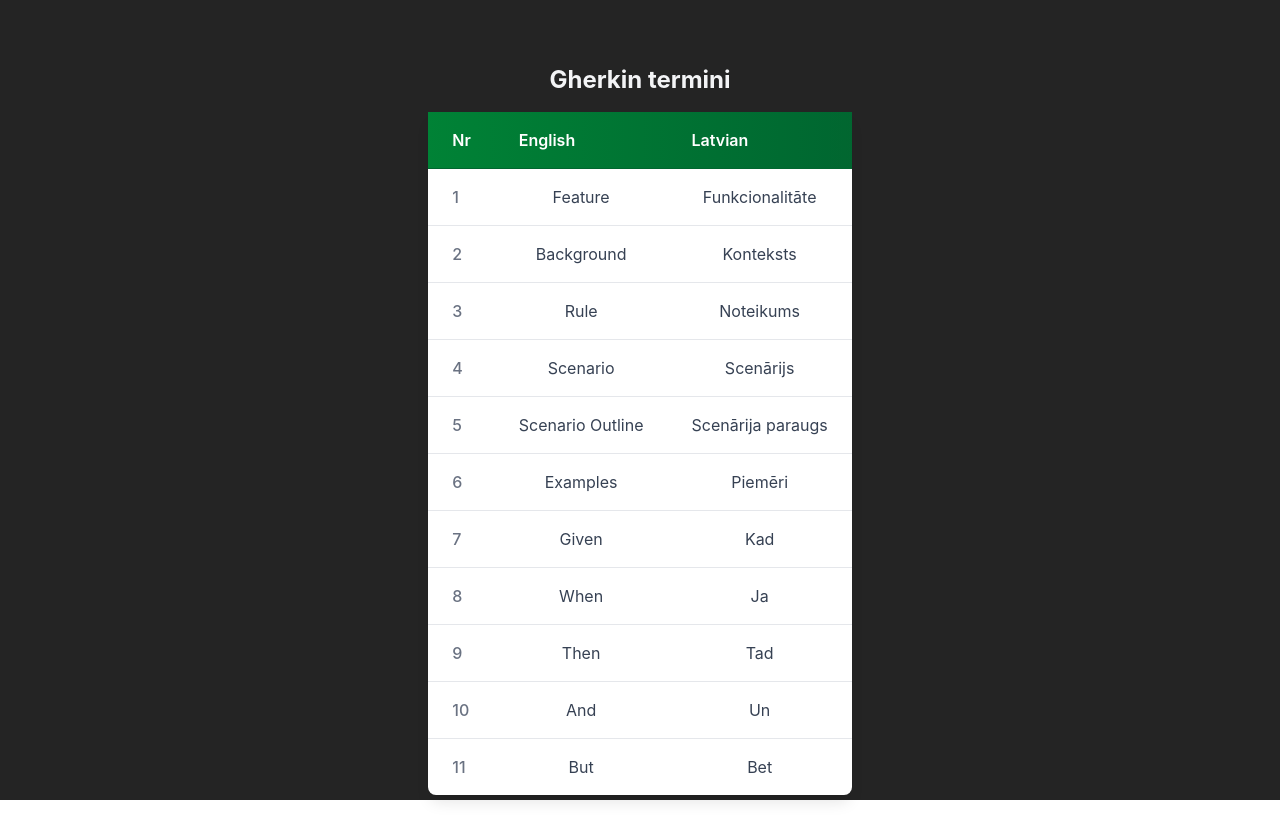
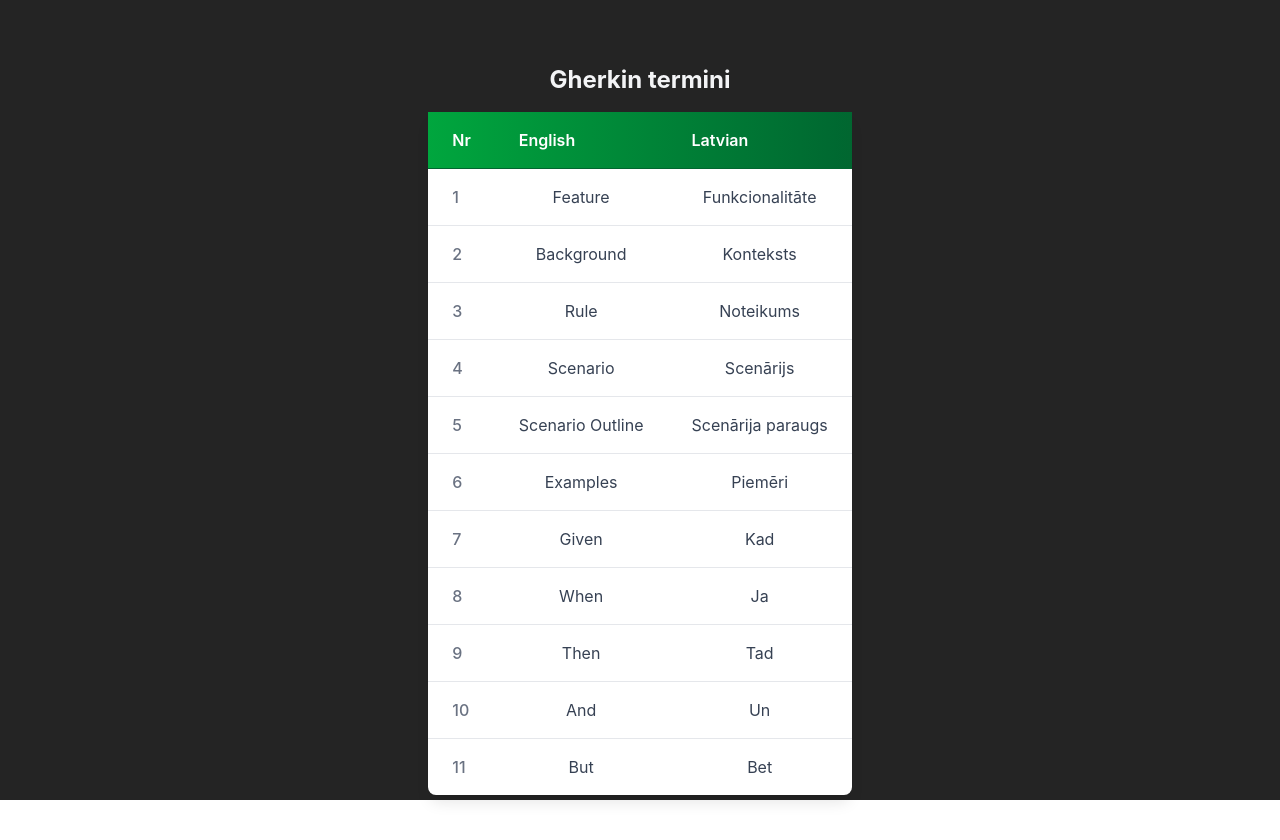
Before and after one commit to Chee3se/Gherkin, a React (Vite) app: page / in a window 1280 px wide. Shown: the top 840 px of the page. Built offline with nearby package versions, Linux system fonts and the light colour scheme; no server answers.

Commit message:
Gherkin fix 7

```diff
--- a/src/THead.tsx
+++ b/src/THead.tsx
@@ -1,6 +1,6 @@
 export default function THead () {
     return (
-        <thead className="bg-gradient-to-r from-green-700 to-green-800 text-white">
+        <thead className="bg-gradient-to-r from-green-600 to-green-800 text-white">
         <tr>
             <th className="px-6 py-4 border-b border-green-800 font-semibold text-left">Nr</th>
             <th className="px-6 py-4 border-b border-green-800 font-semibold text-left">English</th>
```
